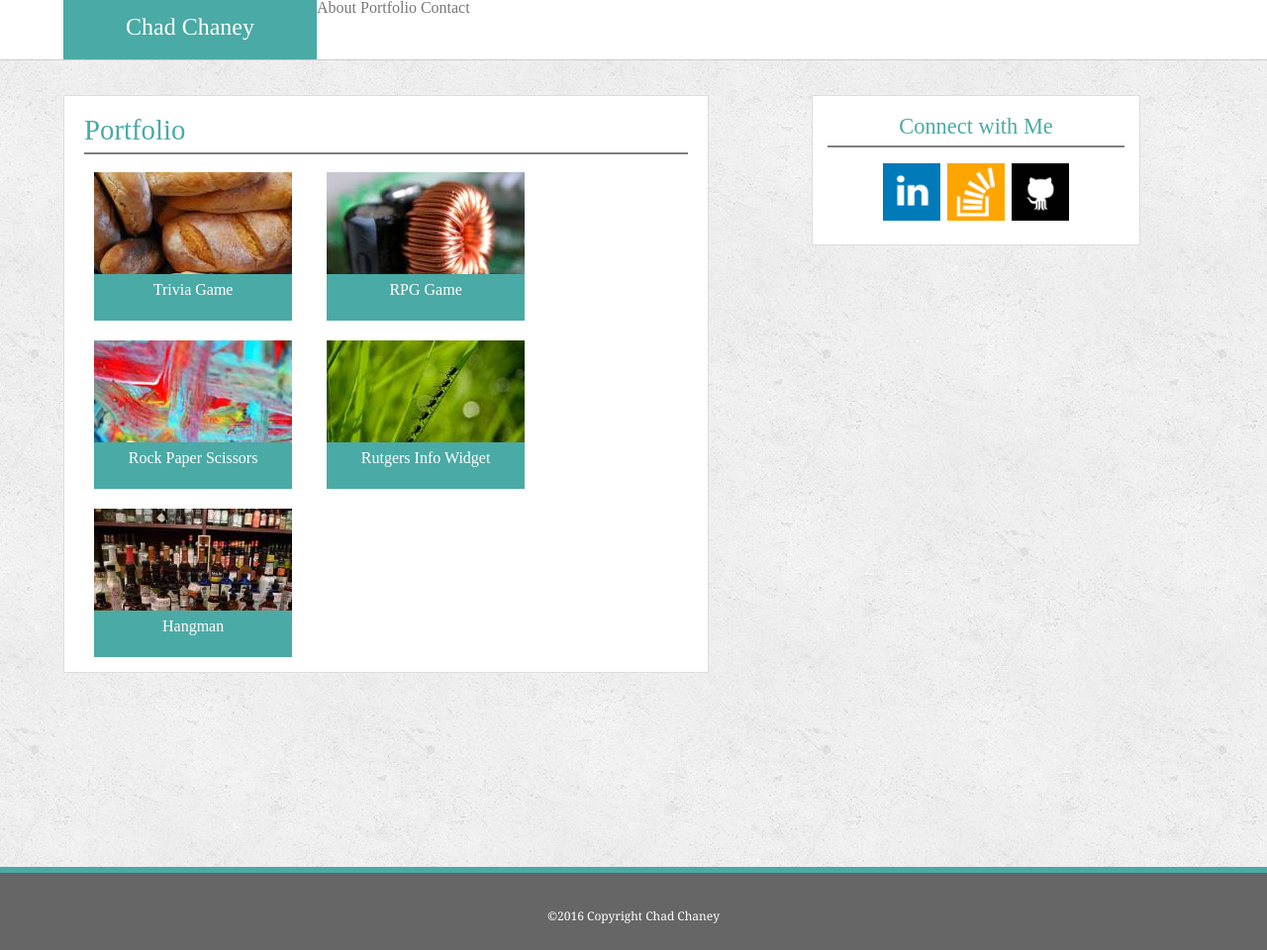
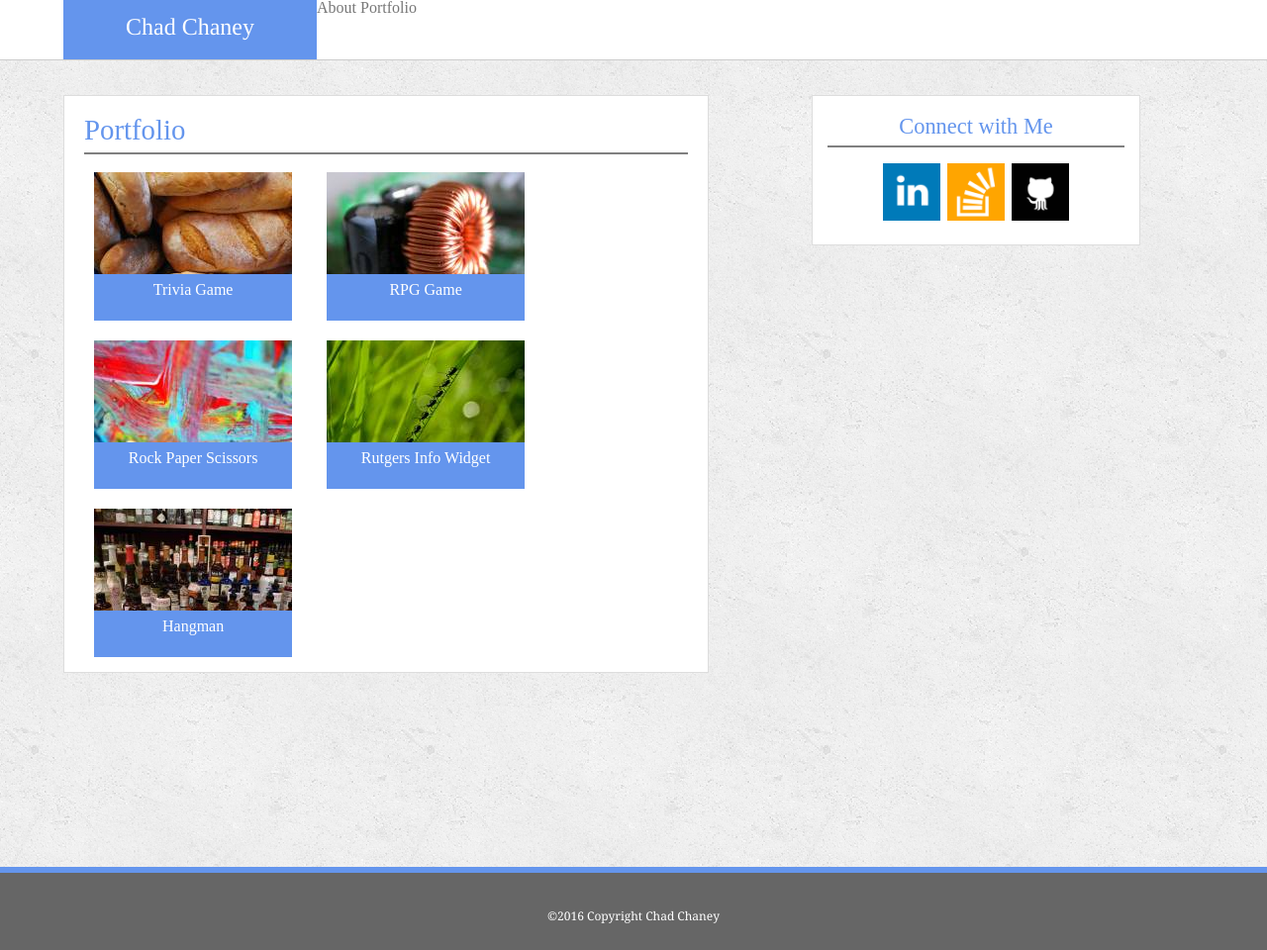
Before and after one commit to cchane4/Basic-Portfolio, a PHP site: page /portfolio.html in a window 1280 px wide. Shown: the whole page at 99% size. Run offline with PHP 8.4, Linux system fonts and the light colour scheme.

Commit message:
changing colors and getting rid of the contact page

```diff
--- a/assets/css/style.css
+++ b/assets/css/style.css
@@ -22,7 +22,7 @@ body {
 }
 
 h1 {
-	background-color: #4aaaa5;
+	background-color: cornflowerblue;
 	height: 45px;
 	text-align: center;
 	font-family: Times;
@@ -99,7 +99,7 @@ nav a:visited{
 
 h2{
 	font-size: 1.8em;
-	color: #4aaaa5;
+	color: cornflowerblue;
 	padding-top: 15px;
 	margin-left: 15px;
  }
@@ -136,7 +136,7 @@ h2{
 		width: 100%;
 		height: 40px;
 		text-align: center;
-		border-top: 6px solid #4aaaa5;
+		border-top: 6px solid cornflowerblue;
 		background-color: #666666;
 		position: absolute;
 		bottom: 0px;
@@ -148,7 +148,7 @@ h2{
 
 h3{
 	font-size: 1.4em;
-	color: #4aaaa5;
+	color: cornflowerblue;
 	padding-top: 15px;
 	text-align: center;
 }
@@ -171,7 +171,7 @@ textarea{
 }
 
 button{
-	    background-color: #4aaaa5;
+	    background-color: cornflowerblue;
 	    border: none;
 	    color: white;
 	    padding: 15px 26px;
@@ -199,7 +199,7 @@ button{
 			  	bottom: 0;
 			   	line-height: 200%;
 				padding-bottom: 15px;
-				background-color: #4aaaa5;
+				background-color: cornflowerblue;
 				margin-bottom: 14px;
 				width: 91%;
 				margin-bottom: 10px;
--- a/index.html
+++ b/index.html
@@ -12,7 +12,6 @@
 			<nav class="navbar"> <!--navigation bar for other pages-->
 				<a href="index.html">About</a>
 				<a href="portfolio.html">Portfolio</a>
-				<a href="contact.html">Contact</a>
 			</nav>
 		</div>
 		<div class="mainsection"> <!--biggest section within the body of the page-->
@@ -20,7 +19,7 @@
 					<h2>About Me</h2>
 					<hr noshade="noshade" id="line2">
 					</div>
-						<img id="biopic"  src="assets/images/chadpic.png"> <!--this is where my picture lies-->
+						<img id="biopic"  src="assets/images/chadpic.png">
 						<p class="biotext"> My name is Chad Chaney and I am currently a student at Northwestern University aiming to finish the Web Development Bootcamp Program in 2017. Formerly, I was a paralegal at major law firms here in Chicago, but after performing mind-numbing tasks that left me feeling unfufilled, I got burned out and started bartending, which turns out to be much more interesting than law.</p>
 
 						<p class="biotext"> My aim is to continue in learning computer science and hopefully land a job as a developer. I am well-versed in Python, HTML/CSS and Javascript. In my spare time, I enjoy being with friends, learning more about coding, researching ambient music and consuming art.</p>
--- a/portfolio.html
+++ b/portfolio.html
@@ -11,7 +11,6 @@
 			<nav class="navbar"> <!--nav bar which links to otherpages -->
 				<a href="index.html">About</a>
 				<a href="portfolio.html">Portfolio</a>
-				<a href="contact.html">Contact</a>
 			</nav>
 		</div>
 		<div class="mainsection2"> <!--mainsection2 is wider because of nessted placeholders which will be links to projects-->
```
Also changed, not shown: contact.html (deleted, +0 -51 lines).
